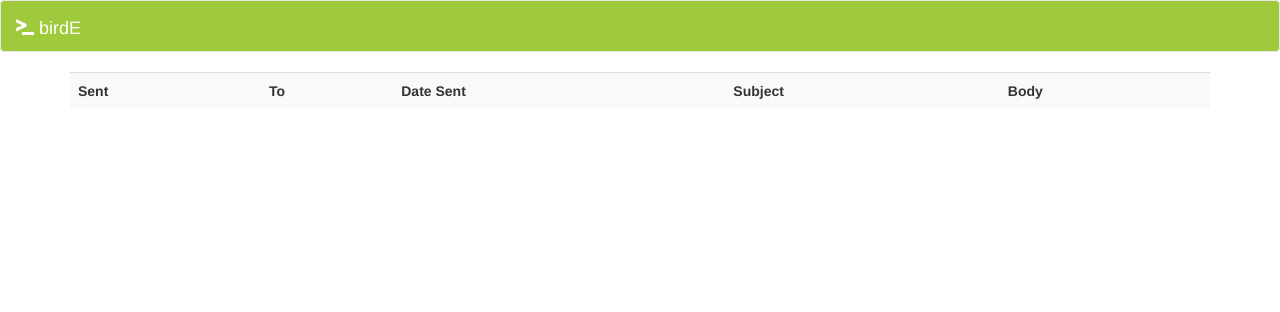
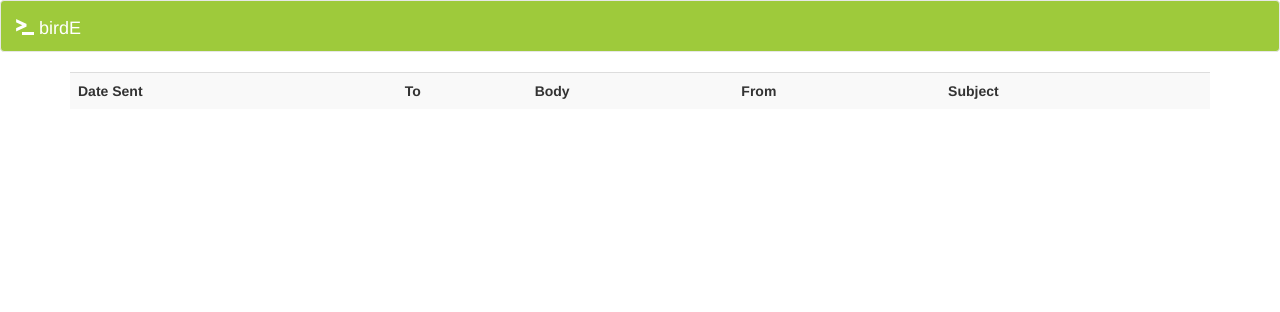
Before and after one commit to GiladE/birde, a Django app: template templates/index.html in a window 1280 px wide. Shown: the top 312 px of the page. Run offline with Django 3.2, Linux system fonts and the light colour scheme; the template is opened without the code that fills it: values that come from a table or form of the project are taken from there, others are empty; tables that the repository leaves empty hold one stand-in row (values such as "Sample post"); lists and menus that the app fills with data are empty; some libraries are stand-ins or nearby versions.

Commit message:
Update index.html

```diff
--- a/templates/index.html
+++ b/templates/index.html
@@ -4,17 +4,17 @@
 
         {% if message_list %}
             <tr>
-                <th>Sent</th>
+                <th>Date Sent</th>
                 <th>To</th>
-                <th>Date Sent</th>
+                <th>Body</th>
+                <th>From</th>
                 <th>Subject</th>
-                <th>Body</th>
             </tr>
             {% for message in message_list %}
 
                 <tr>
                 {% for key, value in message.items %}
-                    <td>{{key}} - {{value}}</td>
+                    <td>{{value}}</td>
                 {% endfor %}
                 </tr>
             {% endfor %}
```
